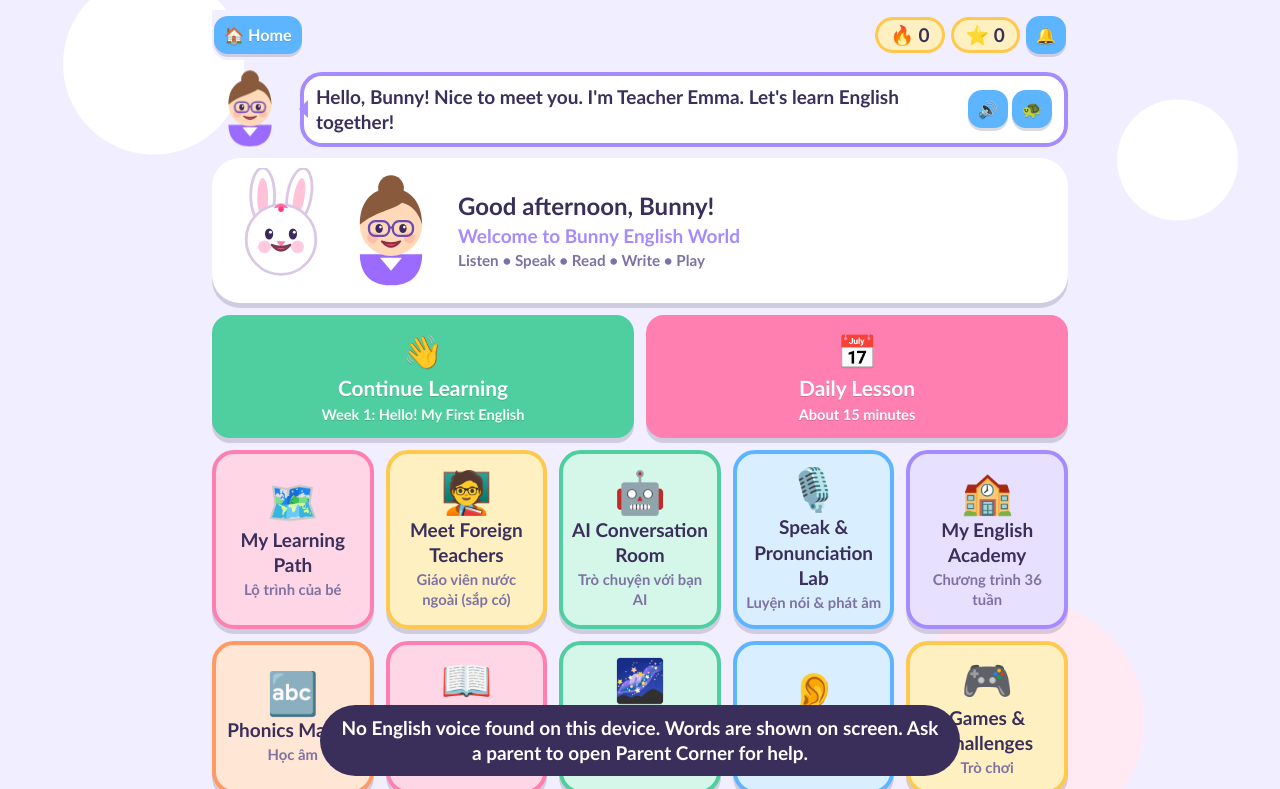
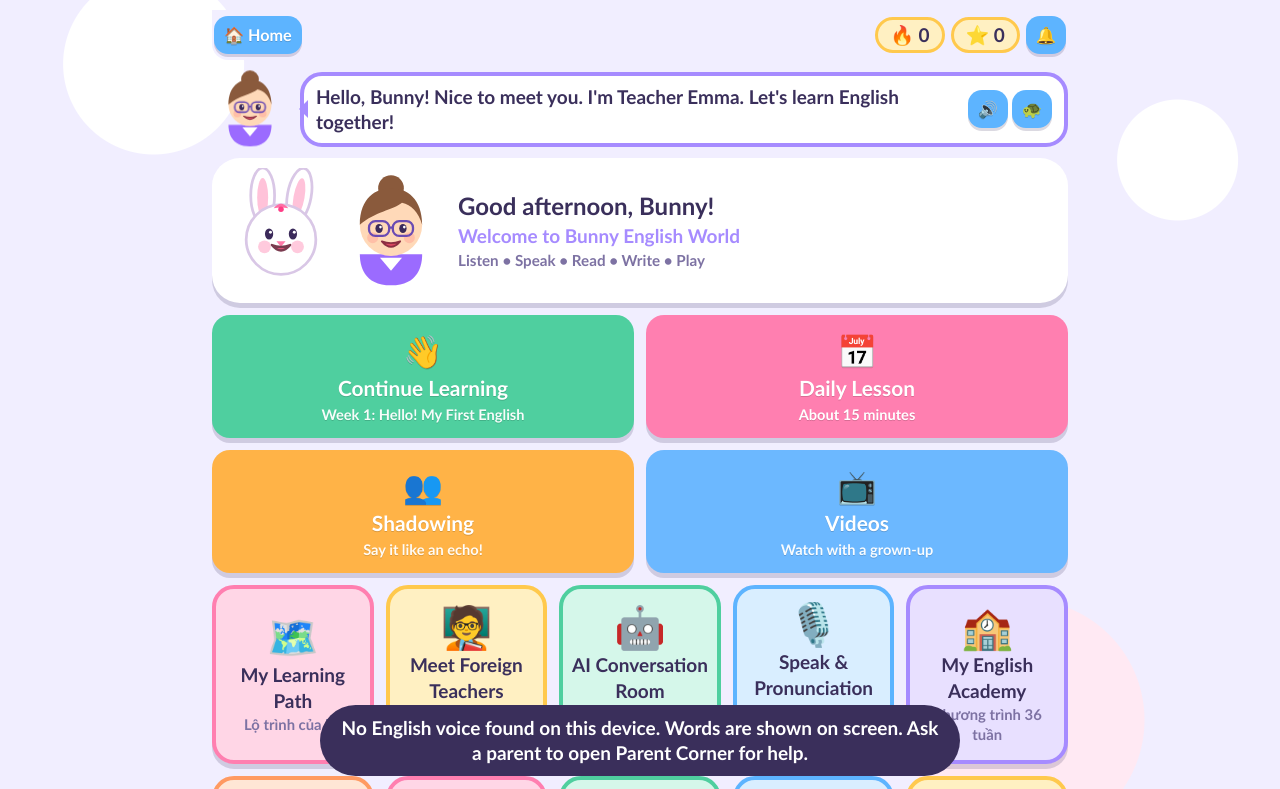
Before and after one commit to phambaongocbich32-beep/web-h-c-ti-ng-anh-bunny, a plain HTML site: page index.html in a window 1280 px wide. Both pictures are taken after a click on the button "Let's start! ▶". Shown: the top 789 px of the page. Drawn offline with Linux system fonts and the light colour scheme.

Commit message:
Add files via upload

```diff
--- a/index.html
+++ b/index.html
@@ -163,6 +163,7 @@ select{font:inherit;padding:6px;border-radius:12px;border:3px solid var(--lilac2
 .shower{position:fixed;bottom:-40px;z-index:90;pointer-events:none;animation:rise 2.2s ease-out forwards}@keyframes rise{to{transform:translateY(-110vh) rotate(25deg);opacity:.1}}
 .cd{height:10px;border-radius:9px;background:#e4dcff;overflow:hidden;margin:8px 0}.cd>div{height:100%;background:#7bd88f;width:0}
 @media (prefers-reduced-motion:reduce){.shower{animation-duration:.01s}}
+.cta3{background:#ffb347}.cta4{background:#6cb8ff}
 
 </style>
 
@@ -2347,7 +2348,9 @@ B.views.home=function(root){
     h("div",{class:"hero-text"},h("h1",null,greet+", "+B.name()+"!"),h("div",{class:"tag"},"Welcome to Bunny English World"),h("div",{class:"tag small"},"Listen • Speak • Read • Write • Play"))));
   const cont=h("button",{class:"btn big good cta",onclick:()=>B.go("lesson",{week:n,part:np||"warm"})},h("span",{class:"cta-e"},w.e),h("span",null,np?"Continue Learning":"Review this week"),h("small",null,"Week "+n+": "+w.t));
   root.appendChild(h("div",{class:"ctas"},cont,
-    h("button",{class:"btn big cta2",onclick:()=>B.go("lesson",{week:n})},h("span",{class:"cta-e"},"📅"),h("span",null,"Daily Lesson"),h("small",null,"About 15 minutes"))));
+    h("button",{class:"btn big cta2",onclick:()=>B.go("lesson",{week:n})},h("span",{class:"cta-e"},"📅"),h("span",null,"Daily Lesson"),h("small",null,"About 15 minutes")),
+    h("button",{class:"btn big cta cta3",onclick:()=>B.go("shadow")},h("span",{class:"cta-e"},"👥"),h("span",null,"Shadowing"),h("small",null,"Say it like an echo!")),
+    h("button",{class:"btn big cta cta4",onclick:()=>B.go("videos")},h("span",{class:"cta-e"},"📺"),h("span",null,"Videos"),h("small",null,"Watch with a grown-up"))));
   const T=[["lesson","🗺️","My Learning Path","Lộ trình của bé","c1"],["talk","🧑‍🏫","Meet Foreign Teachers","Giáo viên nước ngoài (sắp có)","c4",{tab:"teachers"}],["talk","🤖","AI Conversation Room","Trò chuyện với bạn AI","c2",{tab:"ai"}],["pron","🎙️","Speak & Pronunciation Lab","Luyện nói & phát âm","c3"],
     ["lesson","🏫","My English Academy","Chương trình 36 tuần","c5",{}],["phonics","🔤","Phonics Master","Học âm","c6"],["reading","📖","Reading Adventure","Đọc truyện","c1"],["vx","🌌","Vocabulary Universe","Thế giới từ vựng","c2"],
     ["listening","👂","Listening World","Nghe và phản xạ","c3"],["games","🎮","Games & Challenges","Trò chơi","c4"],["progress","🌳","My English Journey","Tiến độ của bé","c5"],["parent","👪","Parent Dashboard","Góc phụ huynh","c6"]];
```
